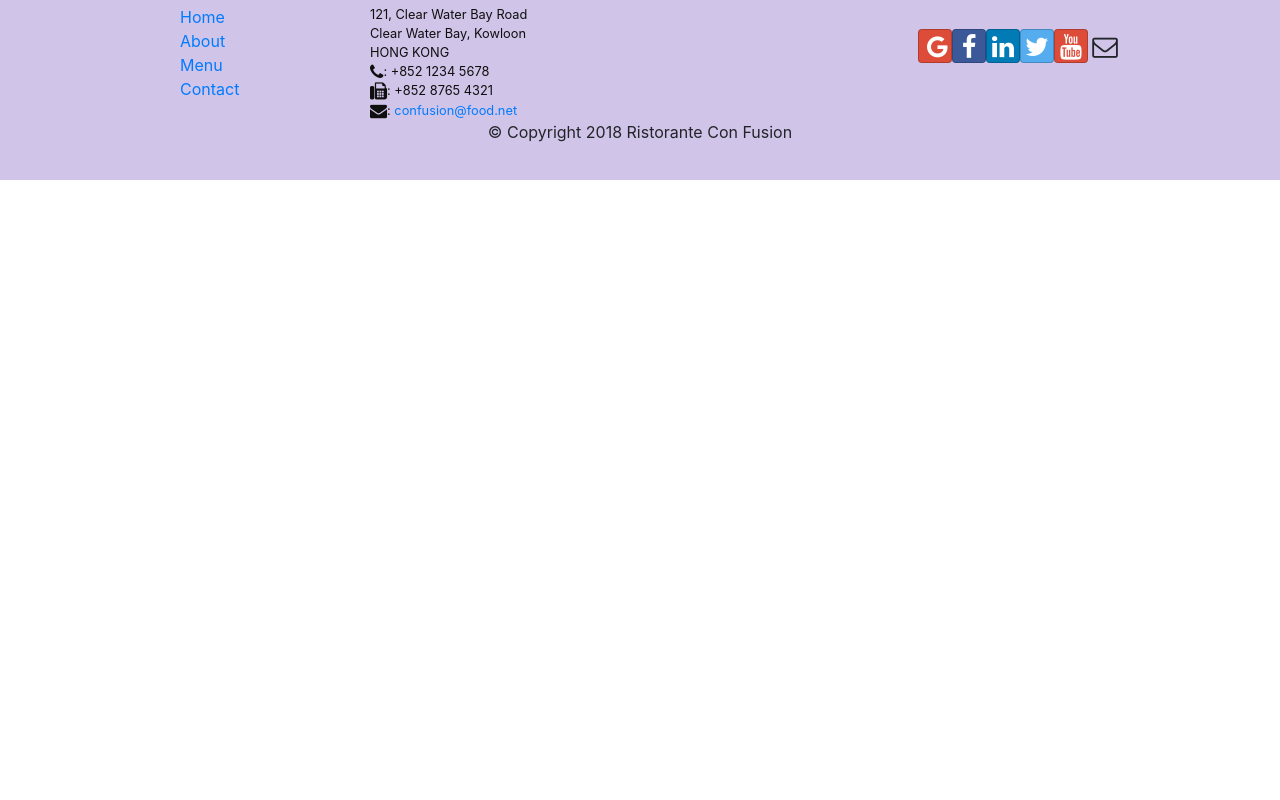
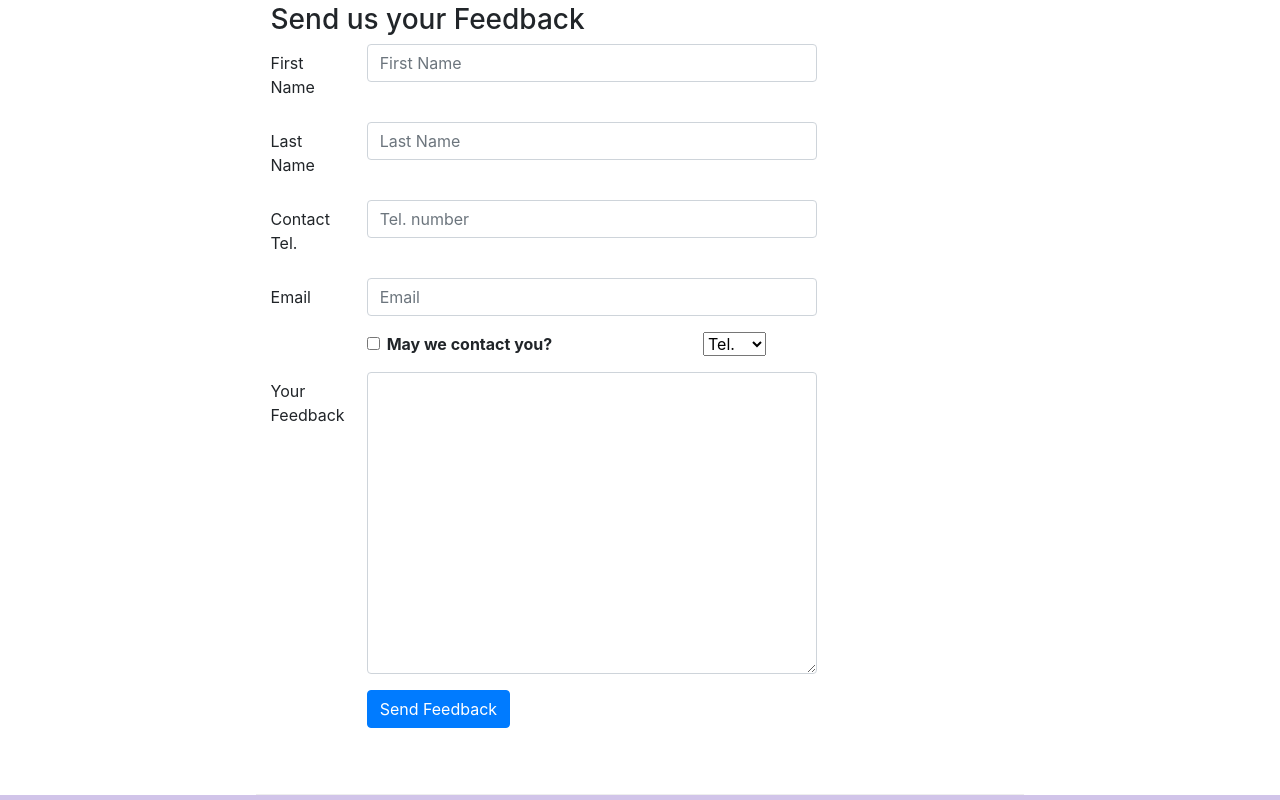
Before and after one commit to JawadMirza-coder/myapp, a React (Create React App) app: page /contactus in a window 1280 px wide. Shown: the part 600-1400 px from the top of the page. Before the commit the page ends 800 px from the top, so only its background shows below. Built offline with nearby package versions, Linux system fonts and the light colour scheme.

Commit message:
Controlled form

```diff
--- a/src/components/contectus.js
+++ b/src/components/contectus.js
@@ -1,7 +1,42 @@
-import React from 'react';
-import {Container,Row,Breadcrumb,BreadcrumbItem } from 'reactstrap';
+import React,{Component} from 'react';
+import {Breadcrumb, BreadcrumbItem,
+  Button, Form, FormGroup, Label, Input, Col,Container,Row } from 'reactstrap';
 import {Link} from 'react-router-dom';
-function ContectUs(props){
+class ContectUs extends Component{
+  constructor(props) {
+    super(props);
+
+    this.state = {
+        firstname: '',
+        lastname: '',
+        telnum: '',
+        email: '',
+        agree: false,
+        contactType: 'Tel.',
+        message: ''
+    };
+
+    this.handleInputChange = this.handleInputChange.bind(this);
+    this.handleSubmit = this.handleSubmit.bind(this);
+
+}
+
+handleInputChange(event) {
+    const target = event.target;
+    const value = target.type === 'checkbox' ? target.checked : target.value;
+    const name = target.name;
+
+    this.setState({
+      [name]: value
+    });
+}
+
+handleSubmit(event) {
+    console.log('Current State is: ' + JSON.stringify(this.state));
+    alert('Current State is: ' + JSON.stringify(this.state));
+    event.preventDefault();
+}
+  render(){
     return(
         <>
          <Breadcrumb>
@@ -26,13 +61,95 @@
                          confusion@food.net</a>
                     </address>
                 </div>
-
-
+           </Row>
+           <Row>
+           <div className="row row-content">
+                   <div className="col-12">
+                      <h3>Send us your Feedback</h3>
+                   </div>
+                    <div className="col-12 col-md-9">
+                        <Form onSubmit={this.handleSubmit}>
+                            <FormGroup row>
+                                <Label htmlFor="firstname" md={2}>First Name</Label>
+                                <Col md={10}>
+                                    <Input type="text" id="firstname" name="firstname"
+                                        placeholder="First Name"
+                                        value={this.state.firstname}
+                                        onChange={this.handleInputChange} />
+                                </Col>
+                            </FormGroup>
+                            <FormGroup row>
+                                <Label htmlFor="lastname" md={2}>Last Name</Label>
+                                <Col md={10}>
+                                    <Input type="text" id="lastname" name="lastname"
+                                        placeholder="Last Name"
+                                        value={this.state.lastname}
+                                        onChange={this.handleInputChange} />
+                                </Col>
+                            </FormGroup>
+                            <FormGroup row>
+                            <Label htmlFor="telnum" md={2}>Contact Tel.</Label>
+                                <Col md={10}>
+                                    <Input type="tel" id="telnum" name="telnum"
+                                        placeholder="Tel. number"
+                                        value={this.state.telnum}
+                                        onChange={this.handleInputChange} />
+                                </Col>
+                            </FormGroup>
+                            <FormGroup row>
+                                <Label htmlFor="email" md={2}>Email</Label>
+                                <Col md={10}>
+                                    <Input type="email" id="email" name="email"
+                                        placeholder="Email"
+                                        value={this.state.email}
+                                        onChange={this.handleInputChange} />
+                                </Col>
+                            </FormGroup>
+                            <FormGroup row>
+                                <Col md={{size: 6, offset: 2}}>
+                                    <FormGroup check>
+                                        <Label check>
+                                            <Input type="checkbox"
+                                                name="agree"
+                                                checked={this.state.agree}
+                                                onChange={this.handleInputChange} /> {' '}
+                                            <strong>May we contact you?</strong>
+                                        </Label>
+                                    </FormGroup>
+                                </Col>
+                                <Col md={{size: 3, offset: 1}}>
+                                    <Input type="select" name="contactType"
+                                            value={this.state.contactType}
+                                            onChange={this.handleInputChange}>
+                                        <option>Tel.</option>
+                                        <option>Email</option>
+                                    </Input>
+                                </Col>
+                            </FormGroup>
+                            <FormGroup row>
+                                <Label htmlFor="message" md={2}>Your Feedback</Label>
+                                <Col md={10}>
+                                    <Input type="textarea" id="message" name="message"
+                                        rows="12"
+                                        value={this.state.message}
+                                        onChange={this.handleInputChange}></Input>
+                                </Col>
+                            </FormGroup>
+                            <FormGroup row>
+                                <Col md={{size: 10, offset: 2}}>
+                                    <Button type="submit" color="primary">
+                                        Send Feedback
+                                    </Button>
+                                </Col>
+                            </FormGroup>
+                        </Form>
+                    </div>
+               </div>
            </Row>
         </Container>
         </>
     )
 
-}
+}}
 
 export default ContectUs;
```
